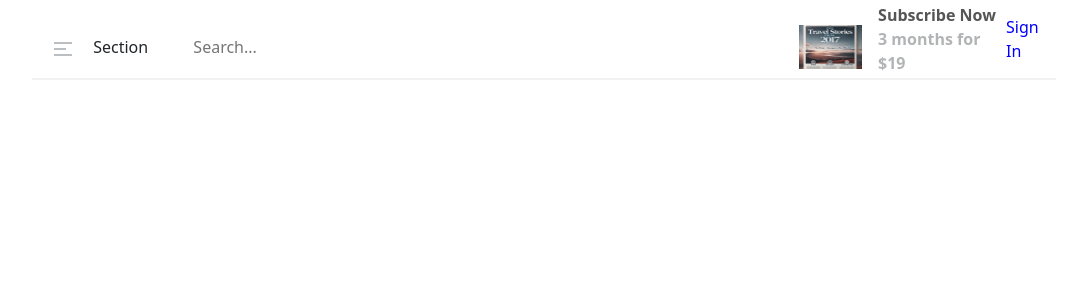
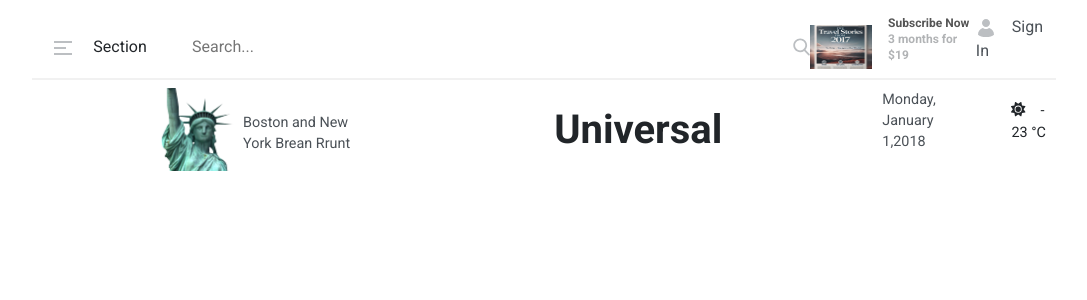
Before and after one commit to Boymirza92/Magazine, a Next.js app: page /components/header/menu in a window 1280 px wide. Shown: the top 300 px of the page, without its empty margins (96-1183 px from the left). Built offline with nearby package versions, Linux system fonts and the light colour scheme.

Commit message:
MenuTwo ni tugatdim faqat kichik ekranlarga moslash qoldi

```diff
--- a/package.json
+++ b/package.json
@@ -9,8 +9,9 @@
     "lint": "next lint"
   },
   "dependencies": {
-    "@fortawesome/fontawesome-svg-core": "^6.7.1",
-    "@fortawesome/free-solid-svg-icons": "^6.7.1",
+    "@fortawesome/fontawesome-free": "^6.7.2",
+    "@fortawesome/fontawesome-svg-core": "^6.7.2",
+    "@fortawesome/free-solid-svg-icons": "^6.7.2",
     "@fortawesome/react-fontawesome": "^0.2.2",
     "babel-plugin-styled-components": "^2.1.4",
     "bootstrap": "^5.3.3",
--- a/src/app/components/header/menu/page.js
+++ b/src/app/components/header/menu/page.js
@@ -1,260 +1,30 @@
-// "use client";
-// import Image from "next/image"; // next/image komponenti
-// import React from "react";
-// import styled from "styled-components";
-// import NavIcon from "./components/rasmlar/NavIcon.jpg"; // Rasmingizni to'g'ri yo'ldan import qiling
+"use client";
+import React, { useState } from "react";
+import styled from "styled-components";
+import Image from "next/image";
+import { Lato } from "next/font/google";
 
-// // Header bo'limi
-// const Header = styled.div`
-//   display: flex;
-//   justify-content: center;
-//   align-items: start;
-//   width: 100%;
-//   height: 100vh;
-//   margin-top: 1rem;
-// `;
-
-// const Menu = styled.div`
-//   display: flex;
-//   justify-content: space-between;
-//   align-items: center;
-//   width: 80%;
-//   height: 4rem;
-//   border-bottom: 2px solid rgb(241, 241, 241);
-// `;
-
-// const Section = styled.div`
-//   display: flex;
-//   align-items: center;
-//   justify-content: center;
-//   width: 10rem;
-// `;
-
-// const Icon = styled.span`
-//   width: 1.5rem;
-//   height: 1.5rem;
-// `;
-
-// const Title = styled.div`
-//   margin-left: 1rem;
-//   margin-right: 1rem;
-// `;
-
-// const InputSearch = styled.input`
-//   width: 200px;
-//   padding: 0.5rem;
-//   border: 1px solid #ccc;
-//   border-radius: 4px;
-// `;
-
-// const Subscribe = styled.div`
-//   display: flex;
-//   align-items: center;
-//   gap: 10px;
-// `;
-
-// const StyledImage = styled.img`
-//   width: 40px;
-//   height: 40px;
-//   border-radius: 50%;
-//   transition: transform 0.3s ease;
-
-//   &:hover {
-//     transform: scale(1.1); /* Hover effekti */
-//   }
-// `;
-
-// const TitleSubscribe = styled.p`
-//   font-weight: bold;
-
-//   color: #555;
-
-//   span {
-//     color: rgb(177, 179, 181);
-//   }
-// `;
-
-// const SignIn = styled.p`
-//   color: blue;
-//   cursor: pointer;
-// `;
-
-// const App = () => {
-//   return (
-//     <Header>
-//       <Menu>
-//         <Section>
-//           <Icon>
-//             <svg
-//               width="20"
-//               height="20"
-//               viewBox="0 0 20 20"
-//               fill="none"
-//               xmlns="http://www.w3.org/2000/svg"
-//             >
-//               <path
-//                 fillRule="evenodd"
-//                 clipRule="evenodd"
-//                 d="M19 17H1V15H19V17ZM13 11H1V9H13V11ZM1 5V3H19V5H1Z"
-//                 fill="#BCBFC2"
-//               />
-//             </svg>
-//           </Icon>
-//           <Title>Section</Title>
-//         </Section>
-//         <InputSearch type="text" placeholder="Search..." />
-//         <Subscribe>
-//           <StyledImage src={NavIcon} alt="photo" />
-//           <TitleSubscribe>
-//             Subscribe Now <br />
-//             <span>3 months for $19</span>
-//           </TitleSubscribe>
-//         </Subscribe>
-//         <SignIn>Sign In</SignIn>
-//       </Menu>
-//     </Header>
-//   );
-// };
-
-// export default App;
-
-// -"use client";
-// import Image from 'next/image';
-// import React from "react";
-// import styled from "styled-components";
-// import NavIcon from "./components/rasmlar/NavIcon.jpg";
-// // import 'bootstrap/dist/css/bootstrap.min.css'; // Bootstrapni import qilamiz
-
-// // Header bo'limi
-// const Header = styled.div`
-//   display: flex;
-//   justify-content: center;
-//   align-items: start;
-//   width: 100%;
-//   height: 100vh;
-//   margin-top: 1rem;
-// `;
-
-// const Menu = styled.div`
-//   display: flex;
-//   justify-content: space-between;
-//   align-items: center;
-//   width: 80%;
-//   height: 4rem;
-//   border-bottom: 2px solid rgb(241, 241, 241);
-// `;
-
-// const Section = styled.div`
-//   display: flex;
-//   align-items: center;
-//   justify-content: center;
-//   width: 10rem;
-// `;
-
-// const Icon = styled.span`
-//   width: 1.5rem;
-//   height: 1.5rem;
-// `;
-
-// const Title = styled.div`
-//   margin-left: 1rem;
-//   margin-right: 1rem;
-// `;
-
-// const InputSearch = styled.input`
-//   width: 200px;
-//   padding: 0.5rem;
-//   border: 1px solid #ccc;
-//   border-radius: 4px;
-// `;
-
-// const Subscribe = styled.div`
-//   display: flex;
-//   align-items: center;
-//   gap: 10px;
-//   background-color: #f9f9f9;
-//   padding: 10px;
-//   border-radius: 8px;
-//   &:hover {
-//     background-color: #e9ecef;
-//   }
-// `;
-
-// const ImageSubscribe = styled.img`
-//   width: 40px;
-//   height: 40px;
-//   border-radius: 50%;
-// `;
-
-// const TitleSubscribe = styled.div`
-//   font-weight: bold;
-//   color: #555;
-//   span {
-//     color: rgb(177, 179, 181);
-//   }
-// `;
-
-// const SignIn = styled.p`
-//   color: blue;
-//   cursor: pointer;
-// `;
-
-// // Main App component
-// const App = () => {
-//   return (
-//     <Header>
-//       <Menu className="d-flex justify-content-between align-items-center w-80">
-//         <Section className="d-flex align-items-center justify-content-center w-10">
-//           <Icon>
-//             <svg
-//               width="20"
-//               height="20"
-//               viewBox="0 0 20 20"
-//               fill="none"
-//               xmlns="http://www.w3.org/2000/svg"
-//             >
-//               <path
-//                 fillRule="evenodd"
-//                 clipRule="evenodd"
-//                 d="M19 17H1V15H19V17ZM13 11H1V9H13V11ZM1 5V3H19V5H1Z"
-//                 fill="#BCBFC2"
-//               />
-//             </svg>
-//           </Icon>
-//           <Title>Section</Title>
-//         </Section>
-//         <InputSearch className="form-control" type="text" placeholder="Search..." />
-//         <Subscribe className="d-flex align-items-center gap-3">
-//           <Image src={NavIcon} alt="photo" className="rounded-circle" />
-//           <TitleSubscribe>
-//             Subscribe Now <br />
-//             <span>3 months for $19</span>
-//           </TitleSubscribe>
-//         </Subscribe>
-//         <SignIn className="text-primary cursor-pointer">Sign In</SignIn>
-//       </Menu>
-//     </Header>
-//   );
-// };
-
-// export default App;
-
-"use client";
-import React from "react";
-import styled from "styled-components";
-import Image from "next/image"; // next/image import qilamiz
-import NavIcon from "../../rasmlar/NavIcon.jpg"; // rasmni to'g'ri import qilish
+const lato = Lato({
+  subsets: ["latin"],
+  weight: ["100", "300", "400", "700", "900"], // Kerakli qalinliklar
+  style: ["normal", "italic"], // Oddiy va kursiv
+});
+import { FontAwesomeIcon } from "@fortawesome/react-fontawesome";
+import { faSun } from "@fortawesome/free-solid-svg-icons";
+import NavIcon from "../../rasmlar/NavIcon.jpg";
+import Ozodlik from "../../rasmlar/Ozodlik.png";
 
 // Header bo'limi
 const Header = styled.div`
   display: flex;
-  justify-content: center;
-  align-items: start;
+  align-items: center;
+  flex-direction: column;
   width: 100%;
   height: 100vh;
+  font-family: "Roboto", sans-serif;
   margin-top: 1rem;
 `;
-
+//Search qatori
 const Menu = styled.div`
   display: flex;
   justify-content: space-between;
@@ -262,6 +32,65 @@ const Menu = styled.div`
   width: 80%;
   height: 4rem;
   border-bottom: 2px solid rgb(241, 241, 241);
+
+  @media (max-width: 768px) {
+    display: flex;
+    flex-direction: column;
+    border: none;
+  }
+
+  .SearchIcon {
+    cursor: pointer;
+
+    &:hover {
+      color: blue;
+      box-shadow: 2px 3px 3px 3px rgba(12, 9, 9, 0.07);
+      border-radius: 50%;
+      border: 0px solid rgba(12, 9, 9, 0.1);
+    }
+
+    &:active {
+      background-color: rgb(230, 224, 224);
+      border: 0px solid rgb(188, 179, 179);
+      border-radius: 50%;
+    }
+  }
+`;
+
+const DropdownMenu = styled.ul`
+  position: absolute;
+  top: 5.2rem;
+  left: 0.5rem;
+  background-color: white;
+  border: 1px solid #ccc;
+  border-radius: 4px;
+  list-style: none;
+  padding: 0;
+  margin: 0;
+  box-shadow: 0 4px 6px rgba(0, 0, 0, 0.1);
+  z-index: 1000;
+  width: 200px;
+  display: ${({ isVisible }) => (isVisible ? "block" : "none")};
+
+  @media (max-width: 768px) {
+    width: 5rem;
+    line-height: 0.1;
+  }
+`;
+
+const DropdownItem = styled.li`
+  padding: 10px;
+  cursor: pointer;
+  color: #333;
+  font-size: 0.8rem;
+
+  @media (max-width: 768px) {
+    font-size: 0.5rem;
+  }
+
+  &:hover {
+    background-color: #f0f0f0;
+  }
 `;
 
 const Section = styled.div`
@@ -269,6 +98,7 @@ const Section = styled.div`
   align-items: center;
   justify-content: center;
   width: 10rem;
+  cursor: pointer;
 `;
 
 const Icon = styled.span`
@@ -279,6 +109,13 @@ const Icon = styled.span`
 const Title = styled.div`
   margin-left: 1rem;
   margin-right: 1rem;
+
+  &:hover {
+    color: rgb(105, 100, 112);
+    &:active {
+      color: rgb(51, 44, 44);
+    }
+  }
 `;
 
 const InputSearch = styled.input`
@@ -286,6 +123,25 @@ const InputSearch = styled.input`
   padding: 0.5rem;
   border: none;
   border-radius: 4px;
+  color: black;
+
+  @media (max-width: 768px) {
+    width: 10rem;
+    height: 1.5rem;
+    margin: 0.5rem;
+    font-size: 0.8rem;
+  }
+
+  &:hover {
+    color: rgb(20, 17, 17);
+    box-shadow: 2px 3px 3px 3px rgba(12, 9, 9, 0.1);
+    border-radius: 2px;
+  }
+
+  &:active {
+    background-color: #d3baba;
+    border: 1px solid rgb(188, 179, 179);
+  }
 `;
 
 const Subscribe = styled.div`
@@ -294,19 +150,18 @@ const Subscribe = styled.div`
   gap: 10px;
 
   .Image {
-  width: 4.1rem;
-  height: 2.7rem;
+    width: 4.1rem;
+    height: 2.7rem;
+  }
+  @media (max-width: 768px) {
+    margin: 0.5rem;
   }
 `;
 
-// const Image = styled.img`
-//   width: 4.1rem;
-//   height: 2.7rem;
-//   border-radius: 50%;
-// `;
-
 const TitleSubscribe = styled.p`
   font-weight: bold;
+  font-size: 12px;
+  line-height: 1rem;
 
   color: #555;
 
@@ -316,16 +171,95 @@ const TitleSubscribe = styled.p`
 `;
 
 const SignIn = styled.p`
-  color: blue;
+  color: #4b5157;
   cursor: pointer;
+
+  @media (max-width: 768px) {
+    margin: 0.5rem;
+  }
+
+  &:hover {
+    color: blue;
+    box-shadow: 2px 3px 3px 3px rgba(12, 9, 9, 0.05);
+    border-radius: 2px;
+  }
+  &:active {
+    color: #d3baba;
+  }
+
+  .svg-signin {
+    margin-right: 1rem;
+  }
+`;
+
+//MENU TWO
+const MenuTwo = styled.div`
+  display: flex;
+  justify-content: space-between;
+  align-items: center;
+  width: 80%;
+  height: 5rem;
+  margin-top: 0.6rem;
+
+  @media (max-width: 768px) {
+    display: flex;
+    flex-direction: column;
+
+  }
+
+  .freedom {
+    width: 6.2rem;
+    height: 5.2rem;
+    margi-top: 3rem;
+    margin-left: 7rem;
+    gap: 0px;
+    opacity: 0px;
+  }
+`;
+const TextBoston = styled.p`
+  display: inline-block;
+  margin: 0.5rem 11rem 0 0;
+
+  font-size: 0.9rem;
+  line-height: 1.3rem;
+  color: #4b5157;
+`;
+const TextHeader = styled.h1`
+  font-size: 3rem bold;
+  width: 184px;
+  height: 40px;
+  font-weight: 600;
+  margin-right: 10rem;
+`;
+const Data = styled.p`
+  margin-right: 2rem;
+  font-size: 0.9rem;
+  line-height: 1.3rem;
+  color: #4b5157;
+`;
+const TheWeather = styled.p`
+  font-size: 0.9rem;
+  color: #4B5157
+  font-family: 'Lato', sans-serif;
+  font-weight: 400;
+
+
+
+  .Sun {
+    margin-right: 0.7rem;
+  }
 `;
 
 const App = () => {
+  const [isDropdownVisible, setDropdownVisible] = useState(false);
+  const toggleDropdown = () => {
+    setDropdownVisible((prev) => !prev);
+  };
   return (
     <Header>
       <Menu>
         <Section>
-          <Icon>
+          <Icon onClick={toggleDropdown}>
             <svg
               width="20"
               height="20"
@@ -340,23 +274,78 @@ const App = () => {
                 fill="#BCBFC2"
               />
             </svg>
+            <DropdownMenu isVisible={isDropdownVisible}>
+              <DropdownItem>NEWS</DropdownItem>
+              <DropdownItem>OPINION</DropdownItem>
+              <DropdownItem>SCINCE</DropdownItem>
+              <DropdownItem>LIFE</DropdownItem>
+              <DropdownItem>TRAVEL</DropdownItem>
+              <DropdownItem>MONEYS</DropdownItem>
+              <DropdownItem>ART&DESIGN</DropdownItem>
+              <DropdownItem>SPORTS</DropdownItem>
+              <DropdownItem>PEOPLE</DropdownItem>
+              <DropdownItem>HEALTH</DropdownItem>
+              <DropdownItem>EDUCATION</DropdownItem>
+            </DropdownMenu>
           </Icon>
           <Title>Section</Title>
         </Section>
         <InputSearch type="text" placeholder="Search..." />
+        <svg
+          className="SearchIcon"
+          width="18"
+          height="18"
+          viewBox="0 0 18 18"
+          fill="none"
+          xmlns="http://www.w3.org/2000/svg"
+        >
+          <path
+            fill-rule="evenodd"
+            clip-rule="evenodd"
+            d="M17.4354 16.3951L13.146 11.9395C14.2489 10.6301 14.8532 8.98262 14.8532 7.26749C14.8532 3.26026 11.5888 0 7.57659 0C3.56433 0 0.299988 3.26026 0.299988 7.26749C0.299988 11.2747 3.56433 14.535 7.57659 14.535C9.08284 14.535 10.5182 14.0812 11.7454 13.2199L16.0674 17.7093C16.2481 17.8967 16.4911 18 16.7514 18C16.9979 18 17.2317 17.9062 17.4092 17.7355C17.7863 17.3731 17.7983 16.7721 17.4354 16.3951ZM7.57659 1.89587C10.5423 1.89587 12.9549 4.30552 12.9549 7.26749C12.9549 10.2295 10.5423 12.6391 7.57659 12.6391C4.6109 12.6391 2.19823 10.2295 2.19823 7.26749C2.19823 4.30552 4.6109 1.89587 7.57659 1.89587Z"
+            fill="#BCBFC2"
+          />
+        </svg>
         <Subscribe className="d-flex align-items-center gap-3">
           <Image
             src={NavIcon}
             className="Image" // Rasmni next/image yordamida qo'shamiz
             alt="Nav Icon"
-         />
+          />
           <TitleSubscribe>
             Subscribe Now <br />
             <span>3 months for $19</span>
           </TitleSubscribe>
         </Subscribe>
-        <SignIn>Sign In</SignIn>
+        <SignIn>
+          <svg
+            className="svg-signin"
+            margin="15"
+            width="20"
+            height="20"
+            viewBox="0 0 20 20"
+            fill="none"
+            xmlns="http://www.w3.org/2000/svg"
+          >
+            <path
+              fill-rule="evenodd"
+              clip-rule="evenodd"
+              d="M18 16.6316C16.3675 18.2105 13.7008 19 10 19C6.29917 19 3.63251 18.2105 2 16.6316C2 13.3481 3.90591 10.9832 6.70588 10C7.60059 10.4169 8.59455 11 10 11C11.4054 11 12.3311 10.3926 13.2941 10C16.0575 10.9965 18 13.3748 18 16.6316ZM10 9C7.79086 9 6 7.20914 6 5C6 2.79086 7.79086 1 10 1C12.2091 1 14 2.79086 14 5C14 7.20914 12.2091 9 10 9Z"
+              fill="#BCBFC2"
+            />
+          </svg>
+          Sign In
+        </SignIn>
       </Menu>
+      <MenuTwo>
+        <Image src={Ozodlik} className="freedom" alt="Freedom.jpg" />
+        <TextBoston>Boston and New York Brean Rrunt</TextBoston>
+        <TextHeader>Universal</TextHeader>
+        <Data>Monday, January 1,2018</Data>
+        <TheWeather>
+          <FontAwesomeIcon icon={faSun} className="Sun" /> - 23 °C
+        </TheWeather>
+      </MenuTwo>
     </Header>
   );
 };
```
Also changed, not shown: src/app/components/rasmlar/Ozodlik.png (added), 1 other file (tests, documents, lock files or other folders).
